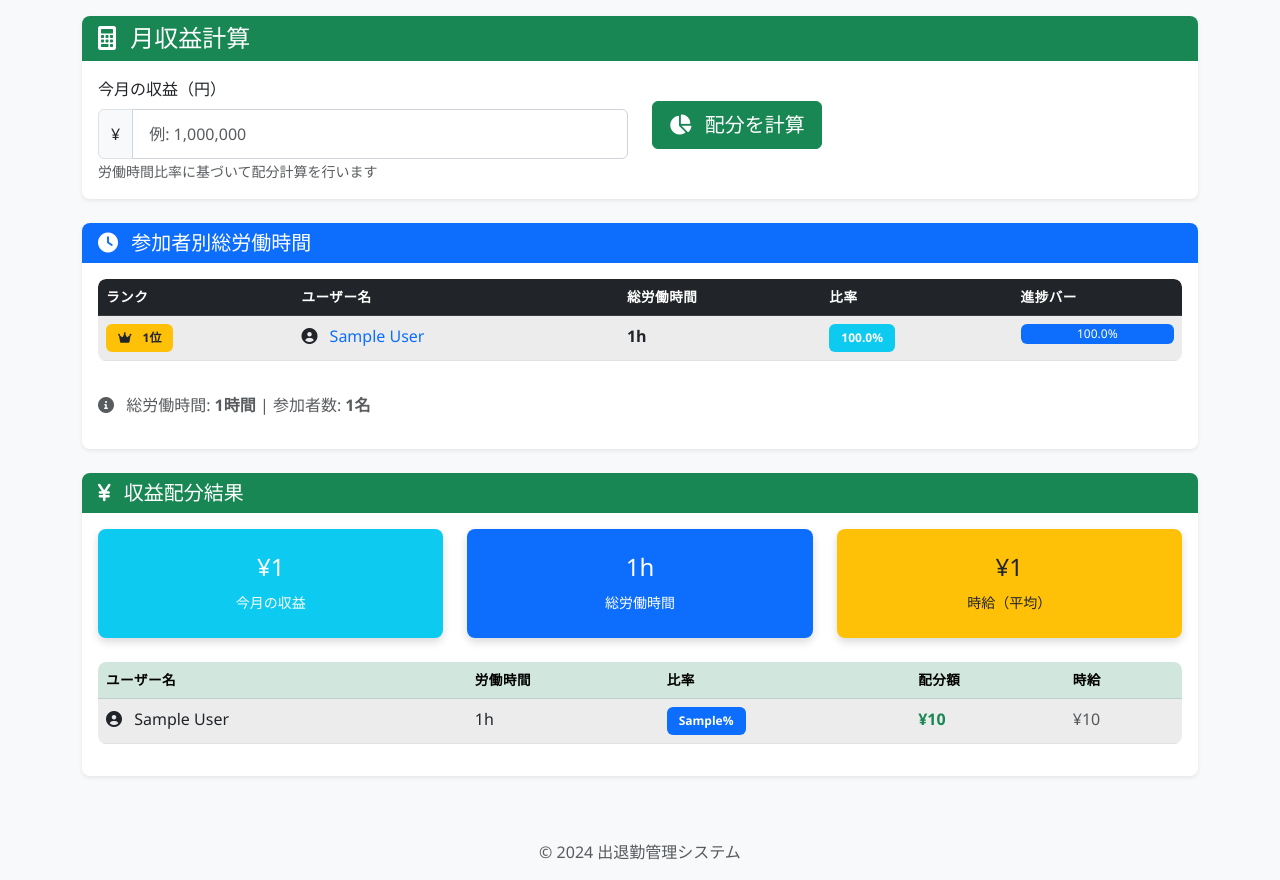
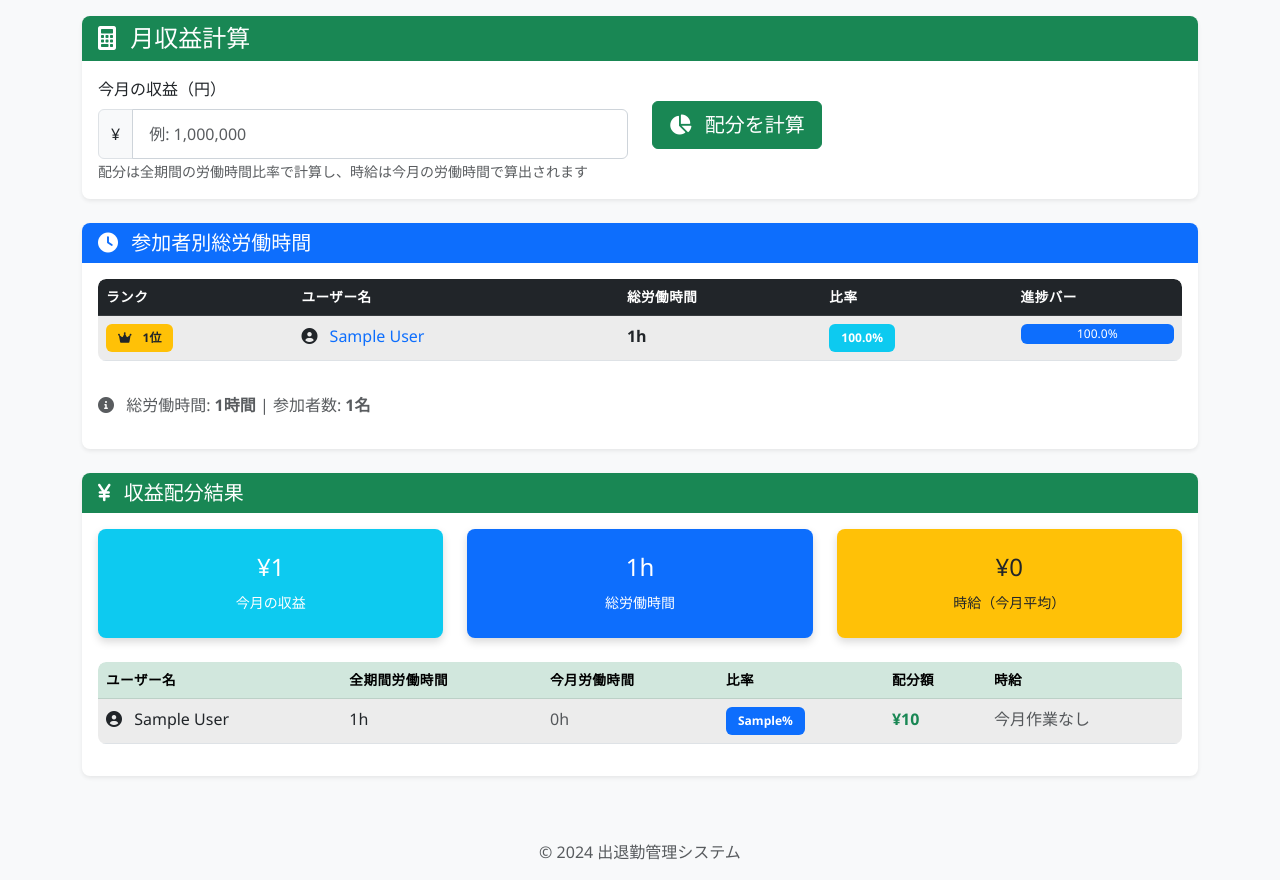
Before and after one commit to HirotsuneTakahashi/arabesque-time, a Flask app: template templates/admin_accounting.html in a window 1280 px wide. Shown: the part 104-984 px from the top of the page. Run offline with Flask 3, Linux system fonts and the light colour scheme; the template is opened without the code that fills it: most values are stand-ins (such as "Sample title", 1, 10 or a date in 2020); parts of the project's set-up code (start-up, migrations or seed data) failed here and were passed over.

Commit message:
今月の全ユーザーの労働時間を取得する新機能を追加し、収益配分計算において全期間の労働時間と今月の労働時間を考慮するように修正しました。管理者用決算ページのテンプレートも更新し、表示内容を改善しました。

```diff
--- a/app.py
+++ b/app.py
@@ -404,15 +404,83 @@ def get_all_users_work_hours():
         logger.error(f"Error getting all users work hours: {e}")
         return []
 
+def get_monthly_work_hours():
+    """今月の全ユーザーの労働時間を取得"""
+    try:
+        # 今月の開始日と終了日を取得（日本時間）
+        now_jst = datetime.now(JST_TZ)
+        start_of_month_jst = JST_TZ.localize(datetime(now_jst.year, now_jst.month, 1))
+
+        # 来月の最初の日を計算
+        if now_jst.month == 12:
+            next_month_jst = JST_TZ.localize(datetime(now_jst.year + 1, 1, 1))
+        else:
+            next_month_jst = JST_TZ.localize(datetime(now_jst.year, now_jst.month + 1, 1))
+
+        # UTC時間に変換
+        start_datetime = start_of_month_jst.astimezone(timezone.utc)
+        end_datetime = next_month_jst.astimezone(timezone.utc)
+
+        users = User.query.all()
+        monthly_work_data = []
+
+        for user in users:
+            # 今月の出退勤記録を取得
+            attendances = Attendance.query.filter(
+                Attendance.user_id == user.id,
+                Attendance.timestamp >= start_datetime,
+                Attendance.timestamp < end_datetime
+            ).order_by(Attendance.timestamp).all()
+
+            if not attendances:
+                monthly_work_data.append({
+                    'user': user,
+                    'monthly_hours': 0
+                })
+                continue
+
+            # 出勤と退勤をペアにして今月の労働時間を計算
+            checkin_records = [r for r in attendances if r.type == '出勤']
+            checkout_records = [r for r in attendances if r.type == '退勤']
+
+            monthly_hours = 0
+            for checkin in checkin_records:
+                # 同じ日で最も近い退勤記録を探す
+                same_day_checkouts = [
+                    c for c in checkout_records
+                    if c.timestamp.date() == checkin.timestamp.date() and c.timestamp > checkin.timestamp
+                ]
+                if same_day_checkouts:
+                    checkout = min(same_day_checkouts, key=lambda x: x.timestamp)
+                    hours = (checkout.timestamp - checkin.timestamp).total_seconds() / 3600
+                    monthly_hours += hours
+
+            monthly_work_data.append({
+                'user': user,
+                'monthly_hours': round(monthly_hours, 2)
+            })
+
+        return monthly_work_data
+
+    except Exception as e:
+        logger.error(f"Error getting monthly work hours: {e}")
+        return []
+
 def calculate_revenue_distribution(monthly_revenue):
-    """月収益に基づいて労働時間比率で配分を計算"""
+    """月収益に基づいて労働時間比率で配分を計算（全期間労働時間ベース、時給は今月労働時間ベース）"""
     try:
-        user_work_data = get_all_users_work_hours()
+        # 全期間の労働時間データを取得（配分計算用）
+        all_time_work_data = get_all_users_work_hours()
+        # 今月の労働時間データを取得（時給計算用）
+        monthly_work_data = get_monthly_work_hours()
 
-        # 総労働時間を計算
-        total_work_hours = sum(data['total_hours'] for data in user_work_data if data['total_hours'] > 0)
+        # 今月の労働時間をユーザーIDでマッピング
+        monthly_hours_map = {data['user'].id: data['monthly_hours'] for data in monthly_work_data}
 
-        if total_work_hours == 0:
+        # 全期間の総労働時間を計算（配分用）
+        total_all_time_hours = sum(data['total_hours'] for data in all_time_work_data if data['total_hours'] > 0)
+
+        if total_all_time_hours == 0:
             return {
                 'total_revenue': monthly_revenue,
                 'total_work_hours': 0,
@@ -421,20 +489,26 @@ def calculate_revenue_distribution(monthly_revenue):
 
         # 各ユーザーへの配分を計算
         distributions = []
-        for data in user_work_data:
+        for data in all_time_work_data:
             if data['total_hours'] > 0:
-                work_ratio = data['total_hours'] / total_work_hours
+                # 全期間労働時間に基づく配分率
+                work_ratio = data['total_hours'] / total_all_time_hours
                 allocated_amount = monthly_revenue * work_ratio
+
+                # 今月の労働時間を取得
+                monthly_hours = monthly_hours_map.get(data['user'].id, 0)
+
                 distributions.append({
                     'user': data['user'],
-                    'total_hours': data['total_hours'],
+                    'total_hours': data['total_hours'],  # 全期間労働時間（配分用）
+                    'monthly_hours': monthly_hours,      # 今月労働時間（時給計算用）
                     'work_ratio': round(work_ratio * 100, 2),  # パーセンテージ
                     'allocated_amount': round(allocated_amount, 0)  # 整数に丸める
                 })
 
         return {
             'total_revenue': monthly_revenue,
-            'total_work_hours': round(total_work_hours, 2),
+            'total_work_hours': round(total_all_time_hours, 2),  # 全期間総労働時間
             'distributions': distributions
         }
 
--- a/templates/admin_accounting.html
+++ b/templates/admin_accounting.html
@@ -32,7 +32,9 @@
                                            name="monthly_revenue" pattern="[0-9,]+"
                                            placeholder="例: 1,000,000" required>
                                 </div>
-                                <small class="form-text text-muted">労働時間比率に基づいて配分計算を行います</small>
+                                <small class="form-text text-muted">
+                                    配分は全期間の労働時間比率で計算し、時給は今月の労働時間で算出されます
+                                </small>
                             </div>
                         </div>
                         <div class="col-md-6">
@@ -175,8 +177,9 @@
                     <div class="col-md-4">
                         <div class="card bg-warning text-dark">
                             <div class="card-body text-center">
-                                <h4>¥{{ "{:,}".format((calculated_data.total_revenue / calculated_data.total_work_hours)|round|int) if calculated_data.total_work_hours > 0 else 0 }}</h4>
-                                <small>時給（平均）</small>
+                                {% set total_monthly_hours = calculated_data.distributions|sum(attribute='monthly_hours') %}
+                                <h4>¥{{ "{:,}".format((calculated_data.total_revenue / total_monthly_hours)|round|int) if total_monthly_hours > 0 else 0 }}</h4>
+                                <small>時給（今月平均）</small>
                             </div>
                         </div>
                     </div>
@@ -189,7 +192,8 @@
                         <thead class="table-success">
                             <tr>
                                 <th>ユーザー名</th>
-                                <th>労働時間</th>
+                                <th>全期間労働時間</th>
+                                <th>今月労働時間</th>
                                 <th>比率</th>
                                 <th>配分額</th>
                                 <th>時給</th>
@@ -204,15 +208,26 @@
                                 </td>
                                 <td>{{ dist.total_hours }}h</td>
                                 <td>
+                                    {% if dist.monthly_hours > 0 %}
+                                        <strong>{{ dist.monthly_hours }}h</strong>
+                                    {% else %}
+                                        <span class="text-muted">0h</span>
+                                    {% endif %}
+                                </td>
+                                <td>
                                     <span class="badge bg-primary">{{ dist.work_ratio }}%</span>
                                 </td>
                                 <td>
                                     <strong class="text-success">¥{{ "{:,}".format(dist.allocated_amount|int) }}</strong>
                                 </td>
                                 <td>
-                                    <span class="text-muted">
-                                        ¥{{ "{:,}".format((dist.allocated_amount / dist.total_hours)|round|int) if dist.total_hours > 0 else 0 }}
-                                    </span>
+                                    {% if dist.monthly_hours > 0 %}
+                                        <span class="text-info">
+                                            ¥{{ "{:,}".format((dist.allocated_amount / dist.monthly_hours)|round|int) }}
+                                        </span>
+                                    {% else %}
+                                        <span class="text-muted">今月作業なし</span>
+                                    {% endif %}
                                 </td>
                             </tr>
                             {% endfor %}
```
